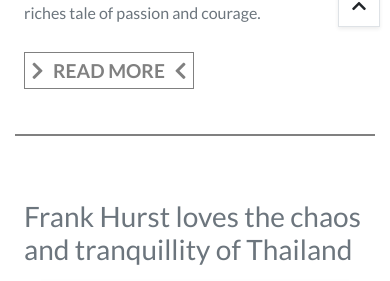
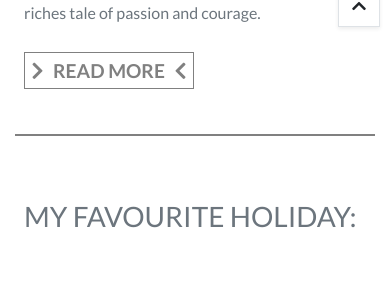
Before and after one commit to Bealby/frank-hurst, a Flask app: page /news in a window 390 px wide. Shown: the part 807-1088 px from the top of the page. Run offline with Flask 2, Linux system fonts and the light colour scheme; some libraries are stand-ins or nearby versions; some web fonts are replaced.

Commit message:
Added classes to news.html for consistany for ll. Text-muted block

```diff
--- a/templates/news.html
+++ b/templates/news.html
@@ -66,13 +66,15 @@
     <!-- News Feed 1 -->
     <div class="row margin-news-section1">
         <div class="col-sm-12 col-lg-4 news-image-pr content-news-title">
-            <h3 class="text-muted text-left mb-5 d-lg-none">Frank Hurst loves the chaos and tranquillity of
+            <h3 class="text-muted text-left mb-5 d-lg-none text-uppercase">My Favourite Holiday:</h3>
+            <h3 class="text-muted text-left mb-5 d-lg-none text-uppercase">Frank Hurst loves the chaos and tranquillity
+                of
                 Thailand</h3>
             <img src="static/images/news/news-20feb2018.png" class="img-fluid image-shadow news-book-image"
                 alt="Thailand Landscape" />
         </div>
         <div class="col-sm-12 col-lg-8 text-muted content-mb-news">
-            <h3 class="text-left">My Favourite Holiday:</h3>
+            <h3 class="text-left d-none d-lg-block">My Favourite Holiday:</h3>
             <h3 class="d-none d-lg-block">Frank Hurst loves the chaos and tranquillity of Thailand</h3>
             <h5><i>The Chiang Mai Assignment</i></h5>
             <div class="col-12 p-0">
@@ -95,17 +97,18 @@
 
     <!-- News Feed 2-->
     <div class="row margin-news-section1">
-        <div class="col-sm-12 col-lg-4 news-image-pr margin-about-section2">
+        <div class="col-sm-12 col-lg-4 news-image-pr content-news-title">
+            <h3 class="text-muted text-left mb-5 d-lg-none text-uppercase">Thailand</h3>
             <img src="static/images/news/news-12feb2018.png" class="img-fluid image-shadow news-book-image"
                 alt="Thailand View From Balcony" />
         </div>
         <div class="col-sm-12 col-lg-8 text-muted content-mb-news">
-            <h3 class="text-left">Thailand</h3>
+            <h3 class="text-left d-none d-lg-block">Thailand</h3>
             <h5><i>The Chiang Mai Assignment</i></h5>
             <div class="col-12 p-0">
                 <div class="block-divider-sub mx-auto mt-0 text-muted"></div>
             </div>
-            <h5 class="pt-2">>12 Feb 2018</h5>
+            <h5 class="pt-2">12 Feb 2018</h5>
             <div class="col-12 p-0">
                 <div class="block-divider-sub mx-auto mt-0 text-muted"></div>
             </div>
@@ -114,16 +117,17 @@
             </p>
         </div>
     </div>
-    <div class="block-divider mx-auto mt-3 mb-3"></div>
+    <div class="block-divider mx-auto mt-3 mb-3 text-muted"></div>
 
     <!-- News Feed 3-->
     <div class="row margin-news-section1">
-        <div class="col-sm-12 col-lg-4 news-image-pr margin-about-section2">
+        <div class="col-sm-12 col-lg-4 news-image-pr content-news-title">
+            <h3 class="text-muted text-left mb-5 d-lg-none text-uppercase">Thailand</h3>
             <img src="static/images/news/news-11feb2018.png" class="img-fluid image-shadow news-book-image"
                 alt="Books On Bookshelf In Bookshop In Thailand" />
         </div>
         <div class="col-sm-12 col-lg-8 text-muted content-mb-news">
-            <h3 class="text-left">Thailand</h3>
+            <h3 class="text-left d-none d-lg-block">Thailand</h3>
             <h5><i>The Chiang Mai Assignment</i></h5>
             <div class="col-12 p-0">
                 <div class="block-divider-sub mx-auto mt-0 text-muted"></div>
@@ -139,21 +143,22 @@
             </p>
         </div>
     </div>
-    <div class="block-divider mx-auto mt-3 mb-3"></div>
+    <div class="block-divider mx-auto mt-3 mb-3 text-muted"></div>
 
     <!-- News Feed 4-->
     <div class="row margin-news-section1">
-        <div class="col-sm-12 col-lg-4 news-image-pr margin-about-section2">
+        <div class="col-sm-12 col-lg-4 news-image-pr content-news-title">
+            <h3 class="text-muted text-left mb-5 d-lg-none text-uppercase">Why I Love Thailand By Frank Hurst</h3>
             <img src="static/images/news/news-29jan2018.png" class="img-fluid image-shadow news-book-image"
                 alt="Frank Hurst" />
         </div>
         <div class="col-sm-12 col-lg-8 text-muted content-mb-news">
-            <h3 class="text-left">Why I Love Thailand By Frank Hurst</h3>
+            <h3 class="text-left d-none d-lg-block">Why I Love Thailand By Frank Hurst</h3>
             <h5><i>The Chiang Mai Assignment</i></h5>
             <div class="col-12 p-0">
                 <div class="block-divider-sub mx-auto mt-0 text-muted"></div>
             </div>
-            <h5 class="pt-2"><strong></strong>18 Jan 2018</strong></h5>
+            <h5 class="pt-2">18 Jan 2018</h5>
             <div class="col-12 p-0">
                 <div class="block-divider-sub mx-auto mt-0 text-muted"></div>
             </div>
@@ -169,21 +174,22 @@
                 MORE&ensp;<i class="fas fa-chevron-left"></i></a>
         </div>
     </div>
-    <div class="block-divider mx-auto mt-3 mb-3"></div>
+    <div class="block-divider mx-auto mt-3 mb-3 text-muted"></div>
 
     <!-- News Feed 5-->
     <div class="row margin-news-section1">
-        <div class="col-sm-12 col-lg-4 news-image-pr margin-about-section2">
+        <div class="col-sm-12 col-lg-4 news-image-pr content-news-title">
+            <h3 class="text-muted text-left mb-5 d-lg-none text-uppercase">Press Release</h3>
             <img src="static/images/news/news-11jan2018.png" class="image-shadow news-book-image"
                 alt="Book Shelf - The Chiang Mai Assignment" />
         </div>
         <div class="col-sm-12 col-lg-8 text-muted content-mb-news">
-            <h3 class="text-left">Press Release</h3>
+            <h3 class="text-left d-none d-lg-block">Press Release</h3>
             <h5><i>The Chiang Mai Assignment</i></h5>
             <div class="col-12 p-0">
                 <div class="block-divider-sub mx-auto mt-0 text-muted"></div>
             </div>
-            <h5 class="pt-2"><strong></strong>11 Jan 2018</strong></h5>
+            <h5 class="pt-2">11 Jan 2018</h5>
             <div class="col-12 p-0">
                 <div class="block-divider-sub mx-auto mt-0 text-muted"></div>
             </div>
@@ -195,22 +201,23 @@
                 MORE&ensp;<i class="fas fa-chevron-left"></i></a>
         </div>
     </div>
-    <div class="block-divider mx-auto mt-3 mb-3"></div>
+    <div class="block-divider mx-auto mt-3 mb-3 text-muted"></div>
 
 
     <!-- News Feed 6-->
     <div class="row margin-news-section1">
-        <div class="col-sm-12 col-lg-4 news-image-pr margin-about-section2">
+        <div class="col-sm-12 col-lg-4 news-image-pr content-news-title">
+            <h3 class="text-muted text-left mb-5 d-lg-none text-uppercase">Promo Video</h3>
             <img src="static/images/news/news-11nov2017.png" class="img-fluid image-shadow news-book-image"
                 alt="Book Shelf - The Chiang Mai Assignment" />
         </div>
         <div class="col-sm-12 col-lg-8 text-muted content-mb-news">
-            <h3 class="text-left">Promo Video</h3>
+            <h3 class="text-left d-none d-lg-block">Promo Video</h3>
             <h5><i>The Chiang Mai Assignment</i></h5>
             <div class="col-12 p-0">
                 <div class="block-divider-sub mx-auto mt-0 text-muted"></div>
             </div>
-            <h5 class="pt-2"><strong></strong>11 Nov 2017</strong></h5>
+            <h5 class="pt-2">11 Nov 2017</h5>
             <div class="col-12 p-0">
                 <div class="block-divider-sub mx-auto mt-0 text-muted"></div>
             </div>
@@ -224,22 +231,23 @@
             </div>
         </div>
     </div>
-    <div class="block-divider mx-auto mt-3 mb-3"></div>
+    <div class="block-divider mx-auto mt-3 mb-3 text-muted"></div>
 
     <!-- News Feed 7-->
     <div class="row margin-news-section1">
-        <div class="col-sm-12 col-lg-4 news-image-pr margin-about-section2">
+        <div class="col-sm-12 col-lg-4 news-image-pr content-news-title">
+            <h3 class="text-muted text-left mb-5 d-lg-none text-uppercase">Interview with Simandan</h3>
             <img src="static/images/news/news-7nov2017.png"
                 class="img-fluid img-fluid img-fluid image-shadow news-book-image"
                 alt="Frank Hurst - Landscape Background" />
         </div>
         <div class="col-sm-12 col-lg-8 text-muted content-mb-news">
-            <h3 class="text-left">Interview with Simandan</h3>
+            <h3 class="text-left d-none d-lg-block">Interview with Simandan</h3>
             <h5><i>The Chiang Mai Assignment</i></h5>
             <div class="col-12 p-0">
                 <div class="block-divider-sub mx-auto mt-0 text-muted"></div>
             </div>
-            <h5 class="pt-2"><strong></strong>7 Nov 2017</strong></h5>
+            <h5 class="pt-2">7 Nov 2017</h5>
             <div class="col-12 p-0">
                 <div class="block-divider-sub mx-auto mt-0 text-muted"></div>
             </div>
@@ -255,21 +263,22 @@
                 MORE&ensp;<i class="fas fa-chevron-left"></i></a>
         </div>
     </div>
-    <div class="block-divider mx-auto mt-3 mb-3"></div>
+    <div class="block-divider mx-auto mt-3 mb-3 text-muted"></div>
 
     <!-- News Feed 8-->
     <div class="row margin-news-section1">
-        <div class="col-sm-12 col-lg-4 news-image-pr margin-about-section2">
+        <div class="col-sm-12 col-lg-4 news-image-pr content-news-title">
+            <h3 class="text-muted text-left mb-5 d-lg-none text-uppercase">Phuket News Podcast</h3>
             <img src="static/images/news/news-6nov2017.png" class="img-fluid image-shadow news-book-image"
                 alt="Frank hurst + Phuket News Broadcaster" />
         </div>
         <div class="col-sm-12 col-lg-8 text-muted content-mb-news">
-            <h3 class="text-left">Phuket News Podcast</h3>
+            <h3 class="text-left d-none d-lg-block">Phuket News Podcast</h3>
             <h5><i>The Chiang Mai Assignment</i></h5>
             <div class="col-12 p-0">
                 <div class="block-divider-sub mx-auto mt-0 text-muted"></div>
             </div>
-            <h5 class="pt-2"><strong></strong>6 Nov 2017</strong></h5>
+            <h5 class="pt-2">6 Nov 2017</h5>
             <div class="col-12 p-0">
                 <div class="block-divider-sub mx-auto mt-0 text-muted"></div>
             </div>
@@ -281,21 +290,22 @@
                 MORE&ensp;<i class="fas fa-chevron-left"></i></a>
         </div>
     </div>
-    <div class="block-divider mx-auto mt-3 mb-3"></div>
+    <div class="block-divider mx-auto mt-3 mb-3 text-muted"></div>
 
     <!-- News Feed 9-->
     <div class="row margin-news-section1">
-        <div class="col-sm-12 col-lg-4 news-image-pr margin-about-section2">
+        <div class="col-sm-12 col-lg-4 news-image-pr content-news-title">
+            <h3 class="text-muted text-left mb-5 d-lg-none text-uppercase">Phuket News - Review</h3>
             <img src="static/images/news/news-8july2016.png" class="img-fluid image-shadow news-book-image"
                 alt="Laptop" />
         </div>
         <div class="col-sm-12 col-lg-8 text-muted content-mb-news">
-            <h3 class="text-left">Phuket News - Review</h3>
+            <h3 class="text-left d-none d-lg-block">Phuket News - Review</h3>
             <h5><i>The Postmistress of Nong Khai</i></h5>
             <div class="col-12 p-0">
                 <div class="block-divider-sub mx-auto mt-0 text-muted"></div>
             </div>
-            <h5 class="pt-2"><strong></strong>8 July 2016</strong></h5>
+            <h5 class="pt-2">8 July 2016</h5>
             <div class="col-12 p-0">
                 <div class="block-divider-sub mx-auto mt-0 text-muted"></div>
             </div>
@@ -310,21 +320,22 @@
                 MORE&ensp;<i class="fas fa-chevron-left"></i></a>
         </div>
     </div>
-    <div class="block-divider mx-auto mt-3 mb-3"></div>
+    <div class="block-divider mx-auto mt-3 mb-3 text-muted"></div>
 
     <!-- News Feed 10-->
     <div class="row margin-news-section1">
-        <div class="col-sm-12 col-lg-4 news-image-pr margin-about-section2">
+        <div class="col-sm-12 col-lg-4 news-image-pr content-news-title">
+            <h3 class="text-muted text-left mb-5 d-lg-none text-uppercase">The Argus Article</h3>
             <img src="static/images/news/news-11may2016.png" class="img-fluid image-shadow news-book-image"
                 alt="Frank Hurst" />
         </div>
         <div class="col-sm-12 col-lg-8 text-muted content-mb-news">
-            <h3 class="text-left">The Argus Article</h3>
+            <h3 class="text-left d-none d-lg-block">The Argus Article</h3>
             <h5><i>The Postmistress of Nong Khai</i></h5>
             <div class="col-12 p-0">
                 <div class="block-divider-sub mx-auto mt-0 text-muted"></div>
             </div>
-            <h5 class="pt-2"><strong></strong>11 May 2016</strong></h5>
+            <h5 class="pt-2">11 May 2016</h5>
             <div class="col-12 p-0">
                 <div class="block-divider-sub mx-auto mt-0 text-muted"></div>
             </div>
@@ -337,21 +348,22 @@
                 MORE&ensp;<i class="fas fa-chevron-left"></i></a>
         </div>
     </div>
-    <div class="block-divider mx-auto mt-3 mb-3"></div>
+    <div class="block-divider mx-auto mt-3 mb-3 text-muted"></div>
 
     <!-- News Feed 11-->
     <div class="row margin-news-section1">
-        <div class="col-sm-12 col-lg-4 news-image-pr margin-about-section2">
+        <div class="col-sm-12 col-lg-4 news-image-pr content-news-title">
+            <h3 class="text-muted text-left mb-5 d-lg-none text-uppercase">Bangkok Post - Review</h3>
             <img src="static/images/news/news-9may2016.png" class="img-fluid image-shadow news-book-image"
                 alt="Thailand Landscape" />
         </div>
         <div class="col-sm-12 col-lg-8 text-muted content-mb-news">
-            <h3 class="text-left">Bangkok Post - Review</h3>
+            <h3 class="text-left d-none d-lg-block">Bangkok Post - Review</h3>
             <h5><i>The Postmistress of Nong Khai</i></h5>
             <div class="col-12 p-0">
                 <div class="block-divider-sub mx-auto mt-0 text-muted"></div>
             </div>
-            <h5 class="pt-2"><strong></strong>09 May 2016</strong></h5>
+            <h5 class="pt-2">09 May 2016</h5>
             <div class="col-12 p-0">
                 <div class="block-divider-sub mx-auto mt-0 text-muted"></div>
             </div>
@@ -367,16 +379,17 @@
                 MORE&ensp;<i class="fas fa-chevron-left"></i></a>
         </div>
     </div>
-    <div class="block-divider mx-auto mt-3 mb-3"></div>
+    <div class="block-divider mx-auto mt-3 mb-3 text-muted"></div>
 
     <!-- News Feed 12-->
     <div class="row margin-news-section1">
-        <div class="col-sm-12 col-lg-4 news-image-pr margin-about-section2">
+        <div class="col-sm-12 col-lg-4 news-image-pr content-news-title">
+            <h3 class="text-muted text-left mb-5 d-lg-none text-uppercase">The Book Bag - Review</h3>
             <img src="static/images/news/news-jan2016.png" class="img-fluid image-shadow news-book-image"
                 alt="The Postmistress of Nong Khai - Image" />
         </div>
         <div class="col-sm-12 col-lg-8 text-muted content-mb-news">
-            <h3 class="text-left">The Book Bag - Review</h3>
+            <h3 class="text-left d-none d-lg-block">The Book Bag - Review</h3>
             <h5><i>The Postmistress of Nong Khai</i></h5>
             <div class="col-12 p-0">
                 <div class="block-divider-sub mx-auto mt-0 text-muted"></div>
@@ -400,7 +413,7 @@
                 MORE&ensp;<i class="fas fa-chevron-left"></i></a>
         </div>
     </div>
-    <div class="block-divider mx-auto mt-3 mb-3"></div>
+    <div class="block-divider mx-auto mt-3 mb-3 text-muted"></div>
 
     <!-- Scroll to top of page arrow -->
     <div class="page-top-button shadow-sm rounded-0 border border-black d-xl-none">
```
